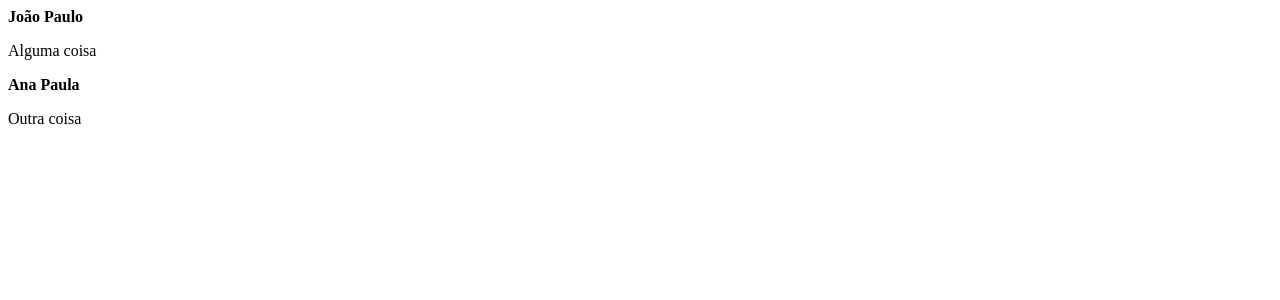
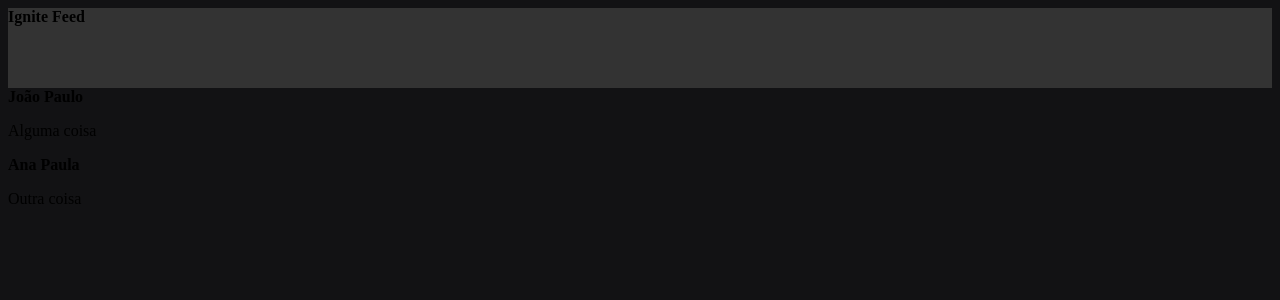
Before and after one commit to DevJpFarias/ignite-01-fundamentos-react, a React (Vite) app: page / in a window 1280 px wide. Shown: the top 300 px of the page. Built offline with nearby package versions, Linux system fonts and the light colour scheme.

Commit message:
insert Header in App

```diff
--- a/src/App.jsx
+++ b/src/App.jsx
@@ -1,8 +1,11 @@
 import { Post } from "./Post";
+import { Header } from "./components/Header";
+import './styles.css'
 
 export function App() {
   return (
     <div>
+      <Header />
       <Post author="João Paulo" content="Alguma coisa"/>
       <Post author="Ana Paula" content="Outra coisa"/>
     </div>
```
